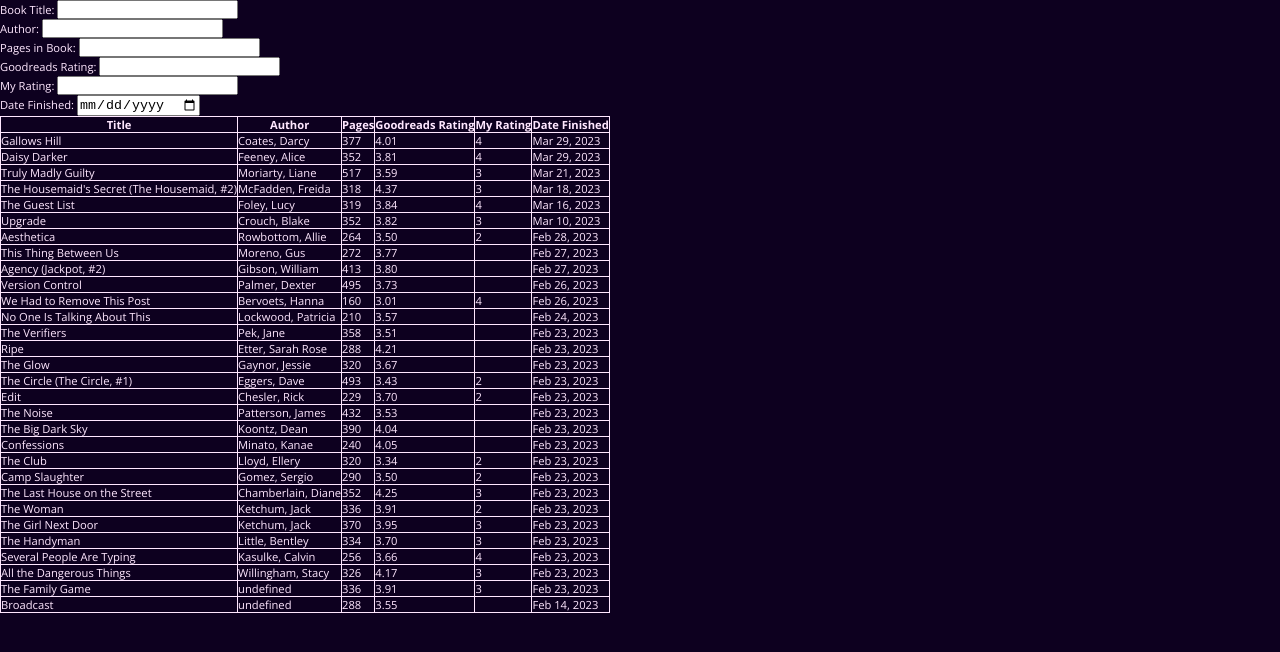
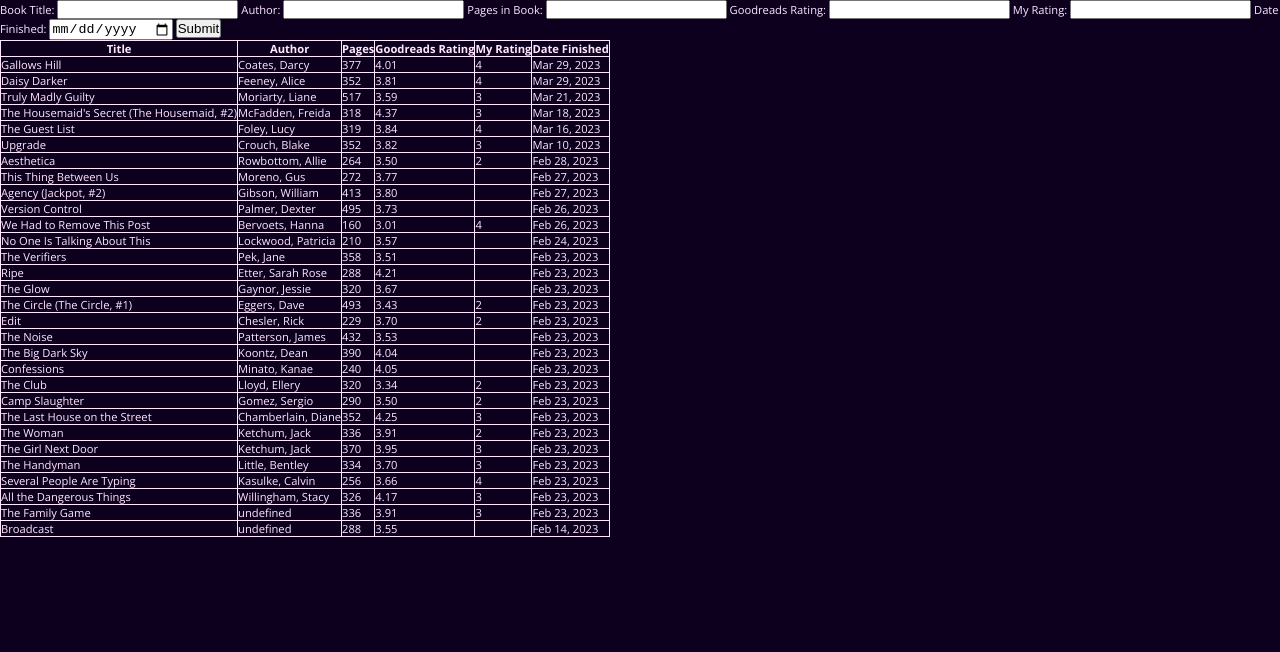
Before and after one commit to athenacats/goodreads, a website: page index.html in a window 1280 px wide. Drawn offline with nearby package versions, Linux system fonts and the light colour scheme.

Commit message:
Add webkit for calendar & remove breaks

```diff
--- a/index.html
+++ b/index.html
@@ -17,17 +17,18 @@
   <body>
     <form>
       <label for="booktitle">Book Title:</label>
-      <input type="text" id="booktitle" name="booktitle"><br>
+      <input type="text" id="booktitle" name="booktitle">
       <label for="bookauthor">Author:</label>
-      <input type="text" id="bookauthor" name="bookauthor"><br>
+      <input type="text" id="bookauthor" name="bookauthor">
       <label for="pages">Pages in Book:</label>
-      <input type="text" id="pages" name="pages"><br>
+      <input type="text" id="pages" name="pages">
       <label for="avgrating">Goodreads Rating:</label>
-      <input type="text" id="avgrating" name="avgrating"><br>
+      <input type="text" id="avgrating" name="avgrating">
       <label for="myrating">My Rating:</label>
-      <input type="text" id="myrating" name="myrating"><br>
+      <input type="text" id="myrating" name="myrating">
       <label for="datefinished">Date Finished:</label>
-      <input type="date" id="datefinished" name="datefinished"><br>
+      <input type="date" id="datefinished" name="datefinished" webkitdirectory>
+      <button type="button">Submit</button>
     </form>
     <table id="myBooks">
       <thead>
```
